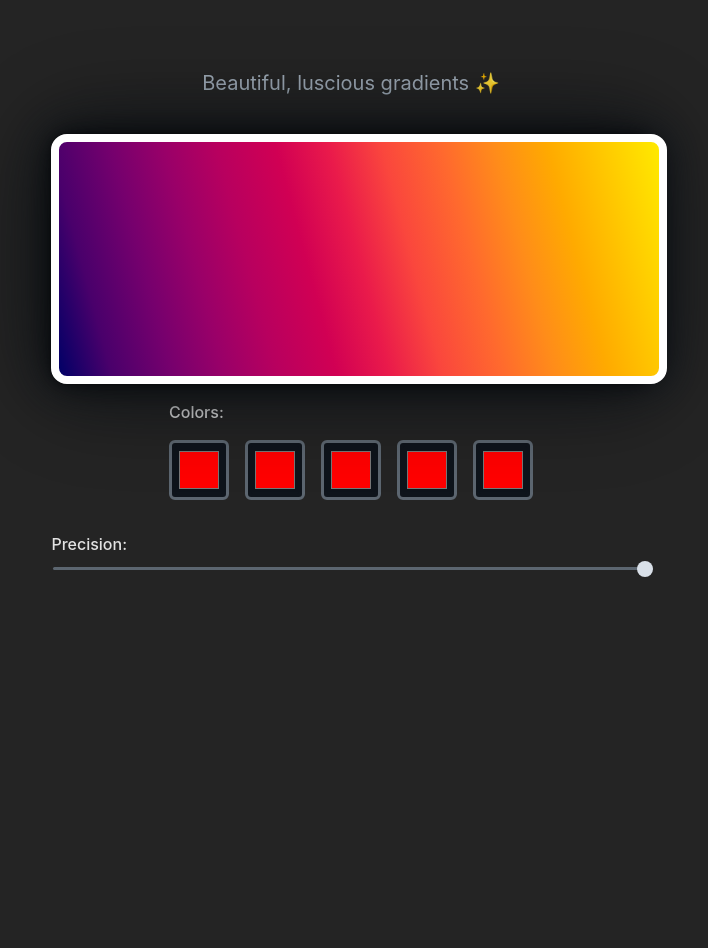
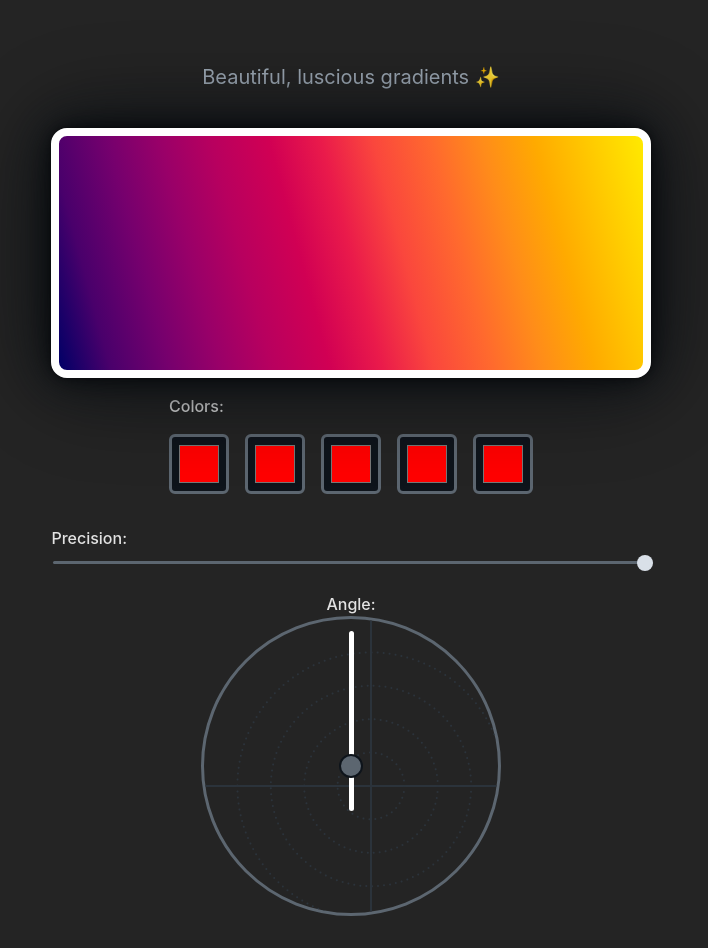
Before and after one commit to patryk-harasiuk/gradient-generator, a React (Vite) app: page / in a window 1280 px wide. Shown: the part 180-1128 px from the top of the page, without its empty margins (289-997 px from the left). Before the commit the page ends 800 px from the top, so only its background shows below. Built offline with nearby package versions, Linux system fonts and the light colour scheme.

Commit message:
feat: add misaligned angle component

```diff
--- a/src/App.tsx
+++ b/src/App.tsx
@@ -3,6 +3,7 @@ import { useState } from "react";
 import { range } from "./utils/range";
 import { ColorPickerButton } from "./components/ColorPickerButton";
 import { PrecisionInput } from "./components/PrecisionInput";
+import { AnglePicker } from "./components/AnglePicker";
 
 function App() {
   const [colors, setColors] = useState(["#000066", "FFEA00"]);
@@ -16,13 +17,11 @@ function App() {
         <h1 className="gradient-heading">Gradient Generator</h1>
         <p className="paragraph">Beautiful, luscious gradients ✨</p>
       </div>
-
       <div className="gradient-box-background">
         <div className="gradient-box-wrapper">
           <div className="gradient-box" />
         </div>
       </div>
-
       <div className="colors-box">
         <span>Colors:</span>
 
@@ -36,11 +35,20 @@ function App() {
           })}
         </ul>
       </div>
-
       <div className="precision-box">
         <span>Precision:</span>
 
         <PrecisionInput />
+      </div>
+
+      <div className="angle-box">
+        <div>
+          <div>
+            <span>Angle:</span>
+
+            <AnglePicker />
+          </div>
+        </div>
       </div>
     </div>
   );
--- /dev/null
+++ b/src/components/AnglePicker/AnglePicker.module.css
@@ -0,0 +1,71 @@
+.wrapper {
+  display: flex;
+  flex-direction: column;
+  justify-content: center;
+  -webkit-box-pack: center;
+  min-height: 1.625rem;
+}
+
+.innerWrapper {
+  position: relative;
+  touch-action: none;
+  overflow: hidden;
+}
+
+.svgWrapper {
+  position: absolute;
+  inset: 0px;
+}
+
+.test {
+  position: relative;
+  width: 100%;
+  aspect-ratio: 1/1;
+}
+
+.testSvg {
+  display: block;
+  width: 100%;
+  height: 100%;
+  vector-effect: non-scaling-stroke;
+}
+
+.rotationWrapper {
+  --rotation: 0deg;
+
+  position: absolute;
+  inset: 0px;
+  transform: rotate(var(--rotation));
+  transform-origin: center center;
+}
+
+.rotationButton {
+  display: block;
+  margin: 0px;
+  padding: 0px;
+  border: none;
+  cursor: pointer;
+  text-align: left;
+
+  position: absolute;
+  top: 5%;
+  left: 0px;
+  right: 0px;
+  width: 5px;
+  height: 60%;
+  margin-left: auto;
+  margin-right: auto;
+  background: white;
+  border-radius: 9999px;
+}
+
+.dot {
+  position: absolute;
+  inset: 0px;
+  width: 24px;
+  height: 24px;
+  margin: auto;
+  border-radius: 50%;
+  background: var(--color-gray-300);
+  border: 2px solid var(--color-background);
+}
--- /dev/null
+++ b/src/components/AnglePicker/index.tsx
@@ -0,0 +1,24 @@
+import styles from "./AnglePicker.module.css";
+import { AngleSVG } from "../AngleSVG";
+
+export const AnglePicker = () => (
+  <div className={styles.wrapper}>
+    <div className={styles.innerWrapper}>
+      <div className={styles.svgWrapper}>
+        <AngleSVG />
+      </div>
+
+      <div className={styles.test}>
+        <svg viewBox="0 0 200 200" className={styles.testSvg}>
+          <circle></circle>
+        </svg>
+      </div>
+
+      <div className={styles.rotationWrapper}>
+        <button className={styles.rotationButton} />
+      </div>
+
+      <div className={styles.dot} />
+    </div>
+  </div>
+);
--- a/src/components/AngleSVG/AngleSVG.module.css
+++ b/src/components/AngleSVG/AngleSVG.module.css
@@ -8,6 +8,8 @@
   border: var(--border-width) solid var(--color-gray-300);
   border-radius: 50%;
   overflow: hidden;
+  text-align: center;
+  margin: auto;
 }
 
 .line {
--- a/src/index.css
+++ b/src/index.css
@@ -1,3 +1,7 @@
+* {
+  box-sizing: border-box;
+}
+
 :root {
   font-family: Inter, system-ui, Avenir, Helvetica, Arial, sans-serif;
   line-height: 1.5;
@@ -228,6 +232,20 @@ dialog::backdrop {
   min-height: 1.625rem;
 }
 
+.angle-box {
+  display: flex;
+
+  flex: 1 1 0%;
+  min-width: 155px;
+
+  flex-direction: column;
+}
+
+.angle-box span {
+  font-weight: var(--font-weight-medium);
+  text-align: left;
+}
+
 .precision-box span {
   font-weight: var(--font-weight-medium);
   text-align: left;
```
